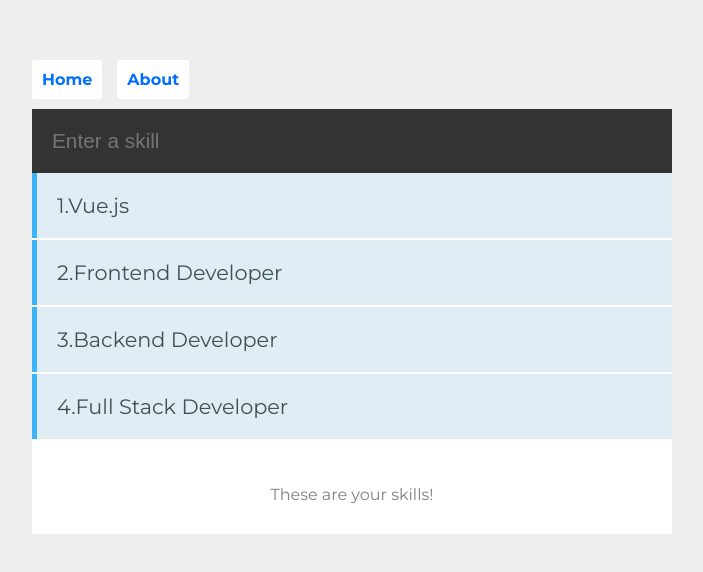
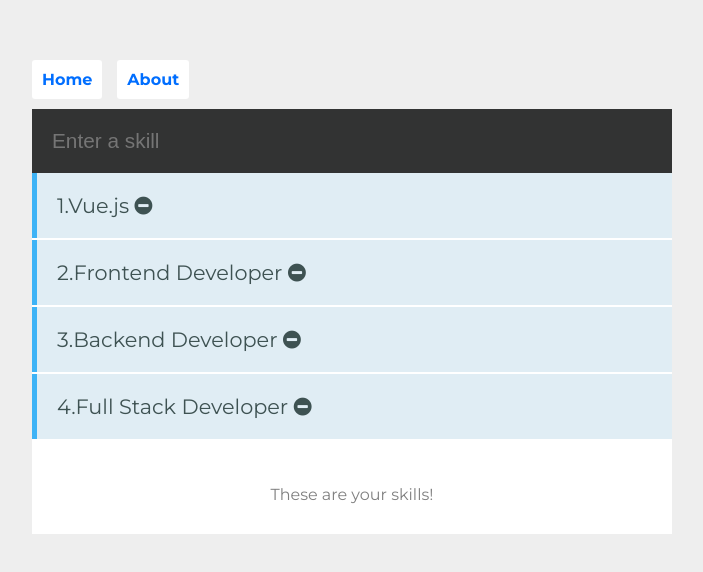
Before and after one commit to nnannaegbujiobi/vue-skills, a Vue app: page / in a window 1280 px wide. Shown: the top 572 px of the page, without its empty margins (288-991 px from the left). Built offline with nearby package versions, Linux system fonts and the light colour scheme; a small style sheet from the web is missing.

Commit message:
final without validation

```diff
--- a/src/components/About.vue
+++ b/src/components/About.vue
@@ -1,6 +1,20 @@
 <template>
   <div class="about">
-    <h1>This is the about page</h1>
+    <h1> Hello {{their_name}}, This is the about page</h1>
     <p>Lorem ipsum dolor sit amet consectetur adipisicing elit. At corrupti ratione officiis, ea ducimus maxime similique amet harum delectus, debitis quod accusamus natus, repellat a error dignissimos id voluptatem. Ratione?</p>
  </div>
 </template>
+
+<script>
+export default {
+  name: 'Skills',
+  data() {
+    return {
+      their_name: this.$route.params.name
+    }
+  },
+}
+
+
+
+</script>
--- a/src/components/Skills.vue
+++ b/src/components/Skills.vue
@@ -8,8 +8,12 @@
       <!-- allows us through interperlate to display input -->
       <ul>
       <transition-group name="list" enter-active-class="animated bounceInUp" leave-active-class="animated bounceOutDown">
-        <li v-for="(data, i) in skills" :key="i">{{i+1}}.{{data.skill}}</li>
+        <li v-for="(data, i) in skills" :key="i">{{i+1}}.{{data.skill}}
+        <i class="fa fa-minus-circle" v-on:click="remove(i)"></i>
+        </li>
+
       </transition-group>
+      <!--transition group to use animation on the list -->
       </ul>
       <p> These are your skills!</p>
       <!-- <p v-if="skills.length >= 1">You have more than 1 skill</p>
@@ -39,15 +43,21 @@ export default {
       this.skill = '';
       // set skill to empty string so any input would work
 
+    },
+    remove(id) {
+      this.skills.splice(id,1);
     }
   }
-}
+
+  }
 </script>
 
 <!-- Add "scoped" attribute to limit CSS to this component only -->
 <style scoped>
-@import "http://cdn.jsdelivr.net/npm/animate.css@3.5.1";
  /* if you have a lot of css make a css file and inlude inside style tag  src="./Skills.css" scoped> */
+ @import "http://cdn.jsdelivr.net/npm/animate.css@3.5.1";
+/* importing custom animation from 3rd party */
+@import "https://maxcdn.bootstrapcdn.com/font-awesome/4.7.0/css/font-awesome.min.css";
  .holder {
     background: #fff;
   }
--- a/src/router.js
+++ b/src/router.js
@@ -13,7 +13,7 @@ export default new Router({
       component: Skills
     },
     {
-      path: '/about',
+      path: '/about/:name',
       name: 'about',
       component: About
     }
```
